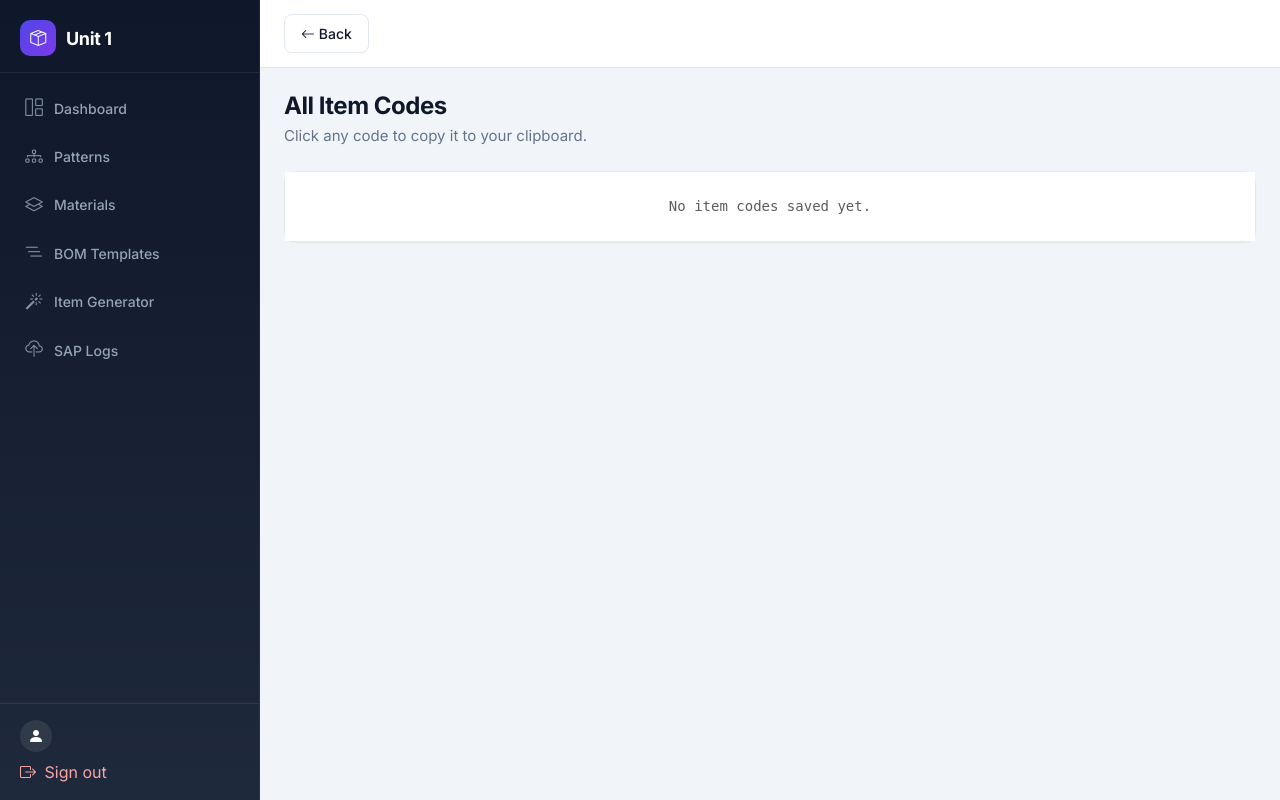
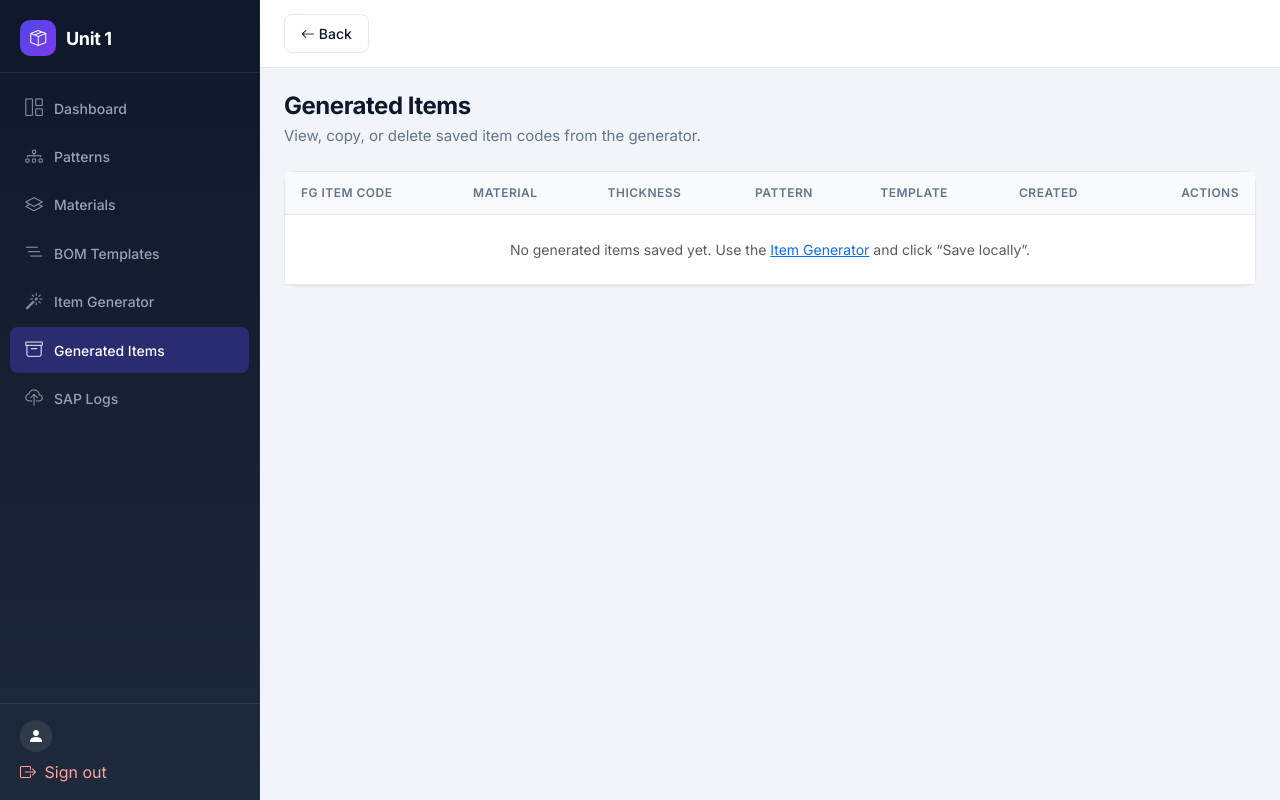
Before and after one commit to rajkholwal25/Unit_1, a Flask app: page /item-codes/ in a window 1280 px wide. Run offline with Flask 3, Linux system fonts and the light colour scheme; the visitor is signed in with stand-in values (Sample User, id 1); some libraries are stand-ins or nearby versions.

Commit message:
view genrated items to user

```diff
--- a/app/routes/item_codes.py
+++ b/app/routes/item_codes.py
@@ -1,18 +1,54 @@
-from flask import Blueprint, render_template
-from ..models import GeneratedFGItem, GeneratedProcessItem
+from flask import Blueprint, jsonify, render_template, request
+
+from ..models import BomTemplate, GeneratedFGItem, GeneratedProcessItem, Pattern
+from ..services.generated_items import delete_generated_fg_item
 
 item_codes_bp = Blueprint('item_codes', __name__)
 
+
+def _build_item_rows():
+    fg_items = (
+        GeneratedFGItem.query
+        .order_by(GeneratedFGItem.created_at.desc())
+        .all()
+    )
+    rows = []
+    for fg in fg_items:
+        process_count = GeneratedProcessItem.query.filter_by(fg_item_id=fg.id).count()
+        pattern = Pattern.query.get(fg.pattern_id) if fg.pattern_id else None
+        template = BomTemplate.query.get(fg.bom_template_id) if fg.bom_template_id else None
+        rows.append({
+            'id': fg.id,
+            'item_code': fg.item_code,
+            'material_type': fg.material_type,
+            'thickness': fg.thickness,
+            'pattern': pattern.pattern_name if pattern else '—',
+            'template': template.template_name if template else '—',
+            'process_count': process_count,
+            'created_at': fg.created_at,
+        })
+    return rows
+
+
 @item_codes_bp.route('/')
 def list_item_codes():
-    # Query only item_code fields from FG and process items
-    fg_codes = [r.item_code for r in GeneratedFGItem.query.with_entities(GeneratedFGItem.item_code).order_by(GeneratedFGItem.created_at.desc()).all()]
-    proc_codes = [r.item_code for r in GeneratedProcessItem.query.with_entities(GeneratedProcessItem.item_code).order_by(GeneratedProcessItem.id.desc()).all()]
-    # combine and deduplicate while preserving order (FG first)
-    seen = set()
-    combined = []
-    for c in fg_codes + proc_codes:
-        if c not in seen:
-            seen.add(c)
-            combined.append(c)
-    return render_template('item_codes/list.html', item_codes=combined)
+    return render_template('item_codes/list.html', items=_build_item_rows())
+
+
+@item_codes_bp.route('/ajax_delete', methods=['POST'])
+def ajax_delete_item():
+    data = request.get_json() or {}
+    item_id = data.get('id')
+    if not item_id:
+        return jsonify({'error': 'id required'}), 400
+
+    fg = GeneratedFGItem.query.get(int(item_id))
+    if not fg:
+        return jsonify({'error': 'Generated item not found'}), 404
+
+    deleted_code = fg.item_code
+    ok, err = delete_generated_fg_item(fg)
+    if not ok:
+        return jsonify({'error': err or 'Delete failed'}), 400
+
+    return jsonify({'deleted_id': int(item_id), 'deleted_code': deleted_code}), 200
--- a/app/static/js/main.js
+++ b/app/static/js/main.js
@@ -1,3 +1,12 @@
+/** Parse JSON from fetch; handles 500 HTML error pages gracefully. */
+async function parseJsonResponse(res) {
+  try {
+    return await res.json();
+  } catch {
+    return { error: res.ok ? 'Invalid server response' : 'Server error (' + res.status + ')' };
+  }
+}
+
 /** Shared UI helpers */
 function showToast(message, type) {
   type = type || 'info';
--- /dev/null
+++ b/app/static/js/pages/item_codes.js
@@ -0,0 +1,57 @@
+/**
+ * Generated item codes list — copy and delete.
+ */
+(function () {
+  const table = document.getElementById('generated-items-table');
+  if (!table) return;
+
+  function copyCode(code) {
+    navigator.clipboard.writeText(code).then(() => {
+      if (typeof showToast === 'function') showToast('Copied: ' + code, 'success');
+      else alert('Copied: ' + code);
+    }).catch(() => alert('Copy failed'));
+  }
+
+  async function deleteItem(id, code) {
+    if (!confirm(`Delete generated item "${code}" and all its process codes?\n\nThis cannot be undone.`)) {
+      return;
+    }
+    try {
+      const res = await fetch('/item-codes/ajax_delete', {
+        method: 'POST',
+        headers: { 'Content-Type': 'application/json' },
+        body: JSON.stringify({ id: Number(id) }),
+      });
+      const body = typeof parseJsonResponse === 'function'
+        ? await parseJsonResponse(res)
+        : await res.json();
+      if (res.status === 200) {
+        document.querySelector(`tr[data-fg-id='${id}']`)?.remove();
+        if (!table.querySelector('tbody tr[data-fg-id]')) {
+          table.querySelector('tbody').innerHTML =
+            '<tr><td colspan="7" class="text-center text-muted py-4">No generated items saved yet.</td></tr>';
+        }
+        if (typeof showToast === 'function') showToast('Item deleted', 'success');
+      } else {
+        alert(body.error || 'Delete failed');
+      }
+    } catch {
+      alert('Request failed — check that the server is running.');
+    }
+  }
+
+  table.addEventListener('click', (e) => {
+    const copyBtn = e.target.closest('.btn-copy-item');
+    if (copyBtn) {
+      e.preventDefault();
+      copyCode(copyBtn.closest('tr').getAttribute('data-code'));
+      return;
+    }
+    const delBtn = e.target.closest('.btn-delete-item');
+    if (delBtn) {
+      e.preventDefault();
+      const row = delBtn.closest('tr');
+      deleteItem(row.getAttribute('data-fg-id'), row.getAttribute('data-code'));
+    }
+  });
+})();
--- a/app/templates/dashboard/index.html
+++ b/app/templates/dashboard/index.html
@@ -26,6 +26,11 @@
     <h3>Item Generator</h3>
     <p>Generate item codes and push to SAP.</p>
   </a>
+  <a href="/item-codes/" class="module-card">
+    <div class="module-icon"><i class="bi bi-archive"></i></div>
+    <h3>Generated Items</h3>
+    <p>View, copy, or delete saved generated item codes.</p>
+  </a>
   <a href="/sap-logs/" class="module-card">
     <div class="module-icon"><i class="bi bi-cloud-upload"></i></div>
     <h3>SAP Logs</h3>
--- a/app/templates/item_codes/list.html
+++ b/app/templates/item_codes/list.html
@@ -1,45 +1,58 @@
 {% extends 'layouts/base.html' %}
 {% block content %}
 <div class="page-header">
-  <h1 class="page-title">All Item Codes</h1>
-  <p class="page-subtitle">Click any code to copy it to your clipboard.</p>
+  <h1 class="page-title">Generated Items</h1>
+  <p class="page-subtitle">View, copy, or delete saved item codes from the generator.</p>
 </div>
 
 <div class="panel">
   <div class="panel-body p-0">
-    <ul class="list-group list-group-flush code-list">
-      {% for code in item_codes %}
-      <li class="list-group-item d-flex justify-content-between align-items-center code-row" style="cursor:pointer;" data-code="{{ code }}">
-        <span class="code-text">{{ code }}</span>
-        <button type="button" class="btn btn-sm btn-outline-secondary btn-copy-code">
-          <i class="bi bi-clipboard"></i> Copy
-        </button>
-      </li>
-      {% else %}
-      <li class="list-group-item text-center text-muted py-4">No item codes saved yet.</li>
-      {% endfor %}
-    </ul>
+    <div class="table-responsive">
+      <table id="generated-items-table" class="table table-modern table-hover mb-0">
+        <thead>
+          <tr>
+            <th>FG Item Code</th>
+            <th>Material</th>
+            <th>Thickness</th>
+            <th>Pattern</th>
+            <th>Template</th>
+            <th>Created</th>
+            <th class="text-end">Actions</th>
+          </tr>
+        </thead>
+        <tbody>
+          {% for item in items %}
+          <tr data-fg-id="{{ item.id }}" data-code="{{ item.item_code }}">
+            <td class="fw-medium font-monospace small">{{ item.item_code }}</td>
+            <td>{{ item.material_type }}</td>
+            <td>{{ item.thickness }}</td>
+            <td>{{ item.pattern }}</td>
+            <td>{{ item.template }}</td>
+            <td class="text-nowrap small text-muted">{{ item.created_at | fmt_dt }}</td>
+            <td class="text-end col-actions">
+              <button type="button" class="btn btn-sm btn-outline-secondary me-1 btn-copy-item" title="Copy code">
+                <i class="bi bi-clipboard"></i>
+              </button>
+              <button type="button" class="btn btn-sm btn-outline-danger btn-delete-item" title="Delete">
+                <i class="bi bi-trash"></i>
+              </button>
+            </td>
+          </tr>
+          {% else %}
+          <tr>
+            <td colspan="7" class="text-center text-muted py-4">
+              No generated items saved yet. Use the
+              <a href="/item-generator/">Item Generator</a> and click “Save locally”.
+            </td>
+          </tr>
+          {% endfor %}
+        </tbody>
+      </table>
+    </div>
   </div>
 </div>
+{% endblock %}
 
-<script>
-function copyCode(code){
-  navigator.clipboard.writeText(code).then(()=>{
-    if (typeof showToast === 'function') showToast('Copied: ' + code, 'success');
-    else alert('Copied: ' + code);
-  }).catch(()=> alert('Copy failed'));
-}
-
-document.querySelectorAll('.code-row').forEach(row => {
-  const code = row.getAttribute('data-code');
-  row.addEventListener('click', (e) => {
-    if (e.target.closest('.btn-copy-code')) return;
-    copyCode(code);
-  });
-  row.querySelector('.btn-copy-code')?.addEventListener('click', (e) => {
-    e.stopPropagation();
-    copyCode(code);
-  });
-});
-</script>
+{% block extra_scripts %}
+<script src="{{ url_for('static', filename='js/pages/item_codes.js') }}"></script>
 {% endblock %}
--- a/app/templates/layouts/base.html
+++ b/app/templates/layouts/base.html
@@ -32,6 +32,7 @@
             ('/material-types/', 'Materials', 'bi-layers'),
             ('/bom-templates/', 'BOM Templates', 'bi-list-nested'),
             ('/item-generator/', 'Item Generator', 'bi-magic'),
+            ('/item-codes/', 'Generated Items', 'bi-archive'),
             ('/sap-logs/', 'SAP Logs', 'bi-cloud-upload')
           ] %}
           {% for href, label, icon in nav_items %}
```
Also changed, not shown: app/core/db_errors.py (added, +19 -0 lines), app/routes/bom_templates.py (+17 -6 lines), app/routes/material_types.py (+8 -5 lines), app/services/generated_items.py (added, +40 -0 lines), app/static/js/pages/material_types.js (added, +125 -0 lines), app/templates/bom_templates/list.html (+12 -10 lines), app/templates/material_types/list.html (+22 -68 lines), 1 other file.
